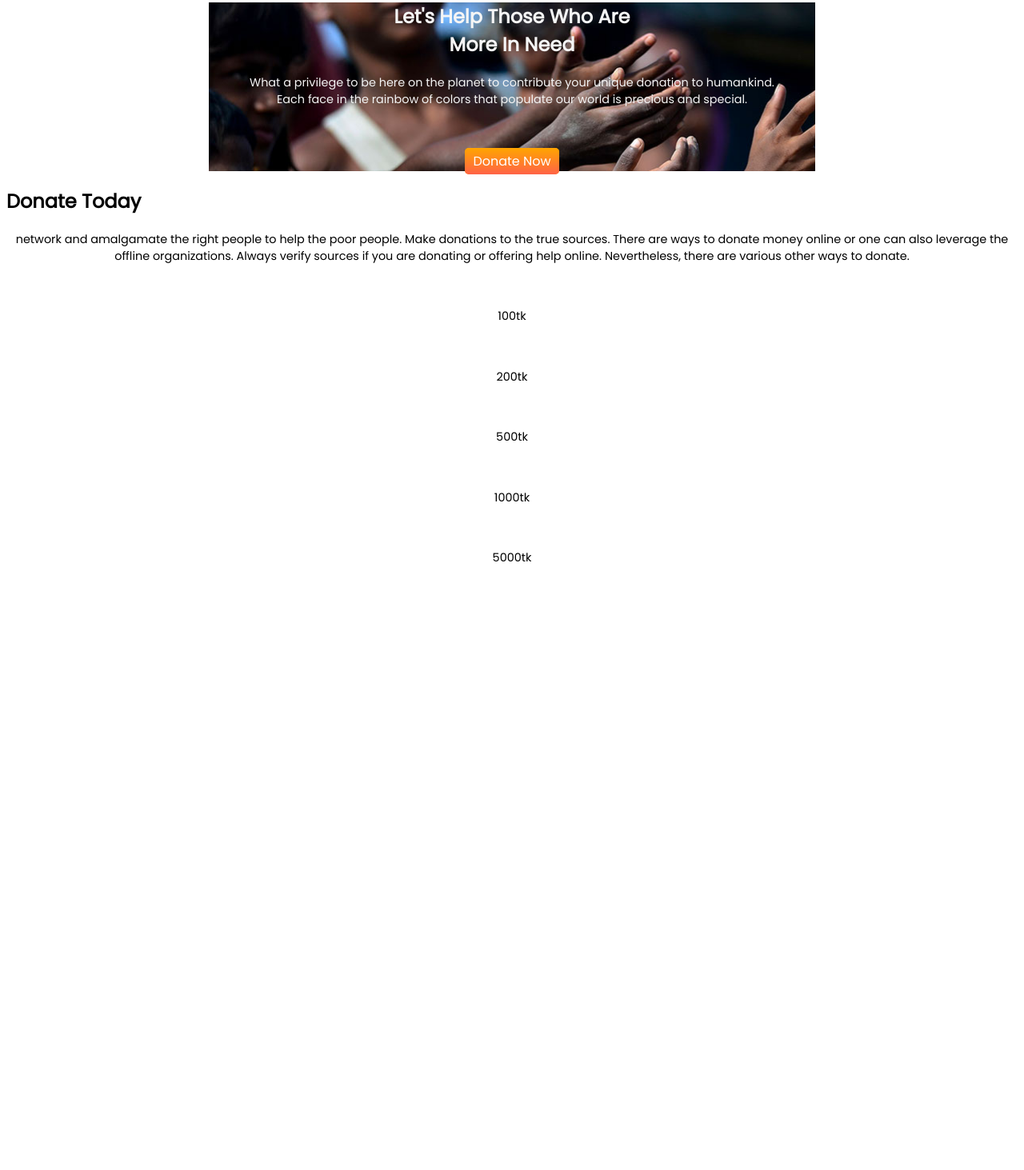
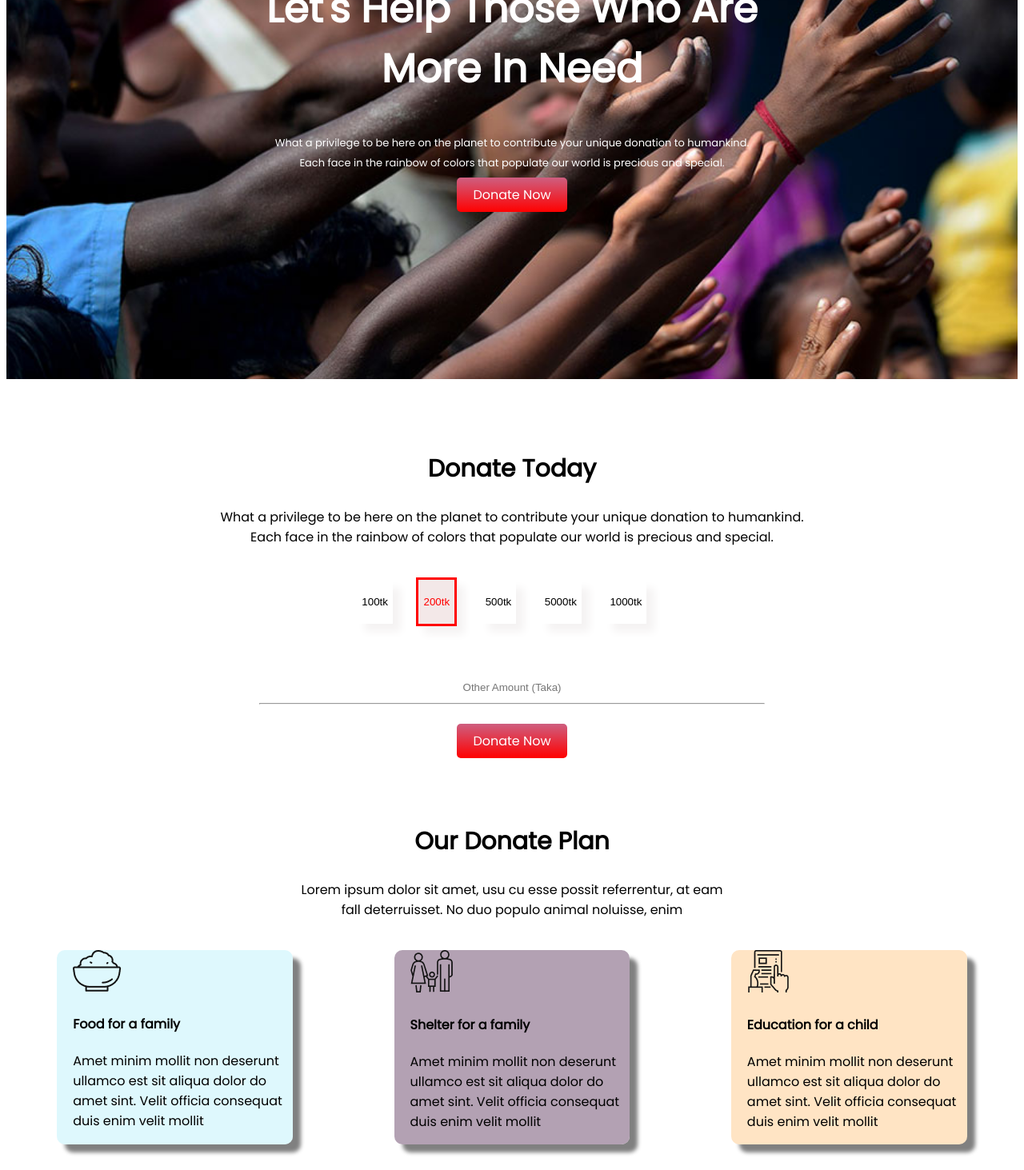
Before and after one commit to asmaulhosnaarfat/assaignment-1-donate, a plain HTML site: page index.html in a window 1280 px wide. Shown: the part 17-1480 px from the top of the page at 80% size. Before the commit the page ends 800 px from the top, so only its background shows below. Drawn offline with Linux system fonts and the light colour scheme.

Commit message:
finalcomit

```diff
--- a/index.html
+++ b/index.html
@@ -1,5 +1,6 @@
 <!DOCTYPE html>
 <html lang="en">
+
 <head>
     <meta charset="UTF-8">
     <meta http-equiv="X-UA-Compatible" content="IE=edge">
@@ -10,27 +11,118 @@
     <link href="https://fonts.googleapis.com/css2?family=Poppins&display=swap" rel="stylesheet">
     <link rel="stylesheet" href="styleassignment1.css">
 </head>
+
 <body>
-    <section>
-        <div id="nafi">
+    <section class="donate-now">
+        <div>
             <h1>Let's Help Those Who Are <br>More In Need</br></h1>
-            <p>What a privilege to be here on the planet to contribute your unique donation to humankind.<br>Each face in the rainbow of colors that populate our world is precious and special.</br></p>
-            <a class="button-link" target="_blank" href="https://asianews.network/flood-management-in-sylhet-we-cant-fight-a-battle-with-wet-gunpowder/">Donate Now</a>
+            <p><small>What a privilege to be here on the planet to contribute your unique donation to humankind.<br>Each face
+                in the rainbow of colors that populate our world is precious and special.</small></p>
+            <div>
+            <a class="button-link" target="_blank"
+                href="https://asianews.network/flood-management-in-sylhet-we-cant-fight-a-battle-with-wet-gunpowder/">Donate
+                Now</a>
+            </div>
         </div>
     </section>
-        <section >
-            <div id="numan">
-            <h1>Donate Today</h1>
-            <p>network and amalgamate the right people to help the poor people. Make donations to the true sources. There are ways to donate money online or one can also leverage the offline organizations. Always verify sources if you are donating or offering help online. Nevertheless, there are various other ways to donate.</p>
-            <form action="">
-                <p>100tk</p>
-                <p>200tk</p>
-                <p>500tk</p>
-                <p>1000tk</p>
-                <p>5000tk</p>
-            </form>
+    <section class="donate-today">
+    <div class="text">
+        <h2>Donate Today</h2>
+        <p>What a privilege to be here on the planet to contribute your unique donation to humankind.<br>Each face
+            in the rainbow of colors that populate our world is precious and special.</br></p>
+    </div>
+            <div>
+                <button>100tk</button>
+                <button id="color">200tk</button>
+                <button>500tk</button>
+                <button>5000tk</button>
+                <button>1000tk</button>
+            </div>
+            <div>
+                <input type="text" placeholder="Other Amount (Taka)">
+                <hr>
+            </div><br>
+            <div>
+                <a class="button-link" target="_blank"
+                    href="https://asianews.network/flood-management-in-sylhet-we-cant-fight-a-battle-with-wet-gunpowder/">Donate
+                    Now</a>
+            </div>
         </div>
-        </section>
 
+    </section>
+    <section >
+        <div class="text">
+            <h2>Our Donate Plan</h2>
+            <p>Lorem ipsum dolor sit amet, usu cu esse possit referrentur, at eam <br> fall deterruisset. No duo populo animal noluisse, enim</p>
+        </div>
+        <div id="flexible-container">
+            <div class="half-width">
+                <ion-icon>
+                    <img src="food.png">
+                </ion-icon>
+                    <h4>Food for a family</h4>
+                    <p>Amet minim mollit non deserunt
+                        ullamco est sit aliqua dolor do amet
+                        sint. Velit officia consequat duis enim
+                        velit mollit</p>
+            </div>
+            <div class="half-width shelter-color">
+                <ion-icon>
+                    <img src="shelter.png">
+                </ion-icon>
+                    <h4>Shelter for a family</h4>
+                    <p>Amet minim mollit non deserunt
+                        ullamco est sit aliqua dolor do amet
+                        sint. Velit officia consequat duis enim
+                        velit mollit</p>
+            </div>
+            <div class="half-width otherhalf-width">
+                <ion-icon>
+                    <img src="Frame-1.png">
+                </ion-icon>
+                    <h4>Education for a child</h4>
+                    <p>Amet minim mollit non deserunt
+                        ullamco est sit aliqua dolor do amet
+                        sint. Velit officia consequat duis enim
+                        velit mollit</p>
+            </div>
+        </div>
+    </section>
+    <section>
+        <div class="contribution-area">
+            <div id="thirdpart">
+                <h2>Their lives depend on
+                    our donation</h2>
+                <p>Lorem ipsum dolor sit amet, usu cu esse possit
+                    referrentur, at eam falli deterruisset. No duo populo
+                    animal noluisse,<br> enimLorem ipsum dolor sit amet, usu cu esse possit referrentur, at eam falli deterruisset.</p>
+            <a class="button-link " target="_blank"
+                href="http://www.quranreading.com/blog/11-ways-to-help-the-poor-and-needy-people/">How to contribute?
+            </a>
+            </div>
+            <div>
+                <img src="contributearea.jpg" alt="">
+            </div>
+        </div>
+    </section>
+    <section>
+        <div class="text">
+            <div>
+                <h2>Get My Updates</h2>
+            <p>Bring some goodness to your inbox by subscribing to our email list</p>
+            </div>
+            <div id="form">
+                <form >
+                <input id="email" type="email" value="email">
+                <button  id="submit" type="submit">subscribe</button>
+                </form>
+            </div>
+        </div>
+
+    </section>
 </body>
+<footer>
+    <h3>Be humble <br><small>I am gonna do it</small></h3>
+</footer>
+
 </html>
--- a/styleassignment1.css
+++ b/styleassignment1.css
@@ -1,35 +1,142 @@
-body{
+body {
     font-family: 'Poppins', sans-serif;
+
 }
-.whitecolor{
-    color:whitesmoke ;
+section{
+    margin-top:-36px;
+    margin-bottom:10%;
+}
+hr{
+    margin-left:25%;
+    margin-right:25%;
+}
+input{
+    border: none;
+    text-align: center;
 }
 
-#numan{
-    background-image:linear-gradient(orange);
+.button-link {
+    text-decoration: none;
+    background-image: linear-gradient(hsl(342, 53%, 59%), red);
+    border-radius: 5px;
+    padding: 10px 20px;
+    color: white;
+    margin: auto;
+
+}
+.donate-now{
+    color:white;
+    background-image: url(donation13.jpg);
+    height:500px;
+    background-size:cover;
+    background-repeat: no-repeat;
+    background-position: 100%;
+    text-align: center;
+    margin-top:-4%;
+    text-align: center;
+
+
+}
+.text{
+    margin-bottom: 3%;
+    text-align: center;
+    margin-top: 100px;
+}
+h1{
+    font-size: 50px;
+
+}
+.donate-today{
+    text-align:center ;
+}
+button{
+    margin-right: 2%;
+    box-shadow:10px 10px 10px #f5f3f3;
+    font:bold;
+    font-weight:400;
+    background-color: white;
+    padding-top: 20px;
+    padding-bottom: 20px;
+    margin-bottom: 5%;
+    border:none;
+}
+#color{
+    background-color: rgb(243, 232, 232);
+    color: red;
+    border-style:solid;
+}
+#flexible-container{
+    display: flex;
+
+}
+.half-width{
+    margin-left:5%;
+    margin-right:5%;
+    width: 40%;
+    border-radius: 10px;
+    padding-left:20px;
+    box-shadow:10px 10px 5px gray;
+    background-color: #c9f3fc9c;
+}
+.otherhalf-width{
+    background-color: bisque;
+}
+.shelter-color{
+    background-color:#a893a8de ;
+}
+
+
+.contribution-area{
+    display: flex;
+    margin-left: 15%;
+    margin-right: 15%;
+    padding-right: 10px;
+
+}
+.contribution-area img{
+    width: 25em;
+    height: 350px;
+}
+
+h2{
+    font-size: 30px;
+}
+#thirdpart{
+    margin-right: 50px;
+}
+#submit{
+    background-image:linear-gradient(red,tomato);
+    color: whitesmoke;
+    border: none;
+    padding:5px 26px ;
+    margin-left:-5px;
+}
+#email{
+    background-color: #dbd3d3;
+    color:black;
+    border: none;
+    padding: 5px 5px;
+}
+#form{
+    margin-top:2%;
+    background-color: #ff9494a4;
+    margin-left: 25%;
+    margin-right: 25%;
+    padding: 65px 100px;
+}
+p{
     color:black;
 }
-p{
+footer{
+    background-color: black;
+    height:100px;
     text-align: center;
-    font-size:90%;
 }
-.button-link{
-    text-decoration: none;
-    background-image:linear-gradient(orange,tomato);
-    background-color: orange;
-    padding: 5px 10px;
+small{
     color: white;
-    font-weight: 400;
-    border-radius: 5px;
+    font-size: small;
 }
-p{
-    padding-bottom: 40px;
-
+h3{
+    color:rgb(223, 11, 99);
+    padding: 10px 10px;
 }
-#nafi{
-    text-align: center;
-    background-image: url(donation13.jpg);
-    margin-left: 20%;
-    margin-right: 20%;
-    color:whitesmoke;
-}
```
Also changed, not shown: Frame-1.png (added), contributearea.jpg (added), food.png (added), shelter.png (added).
